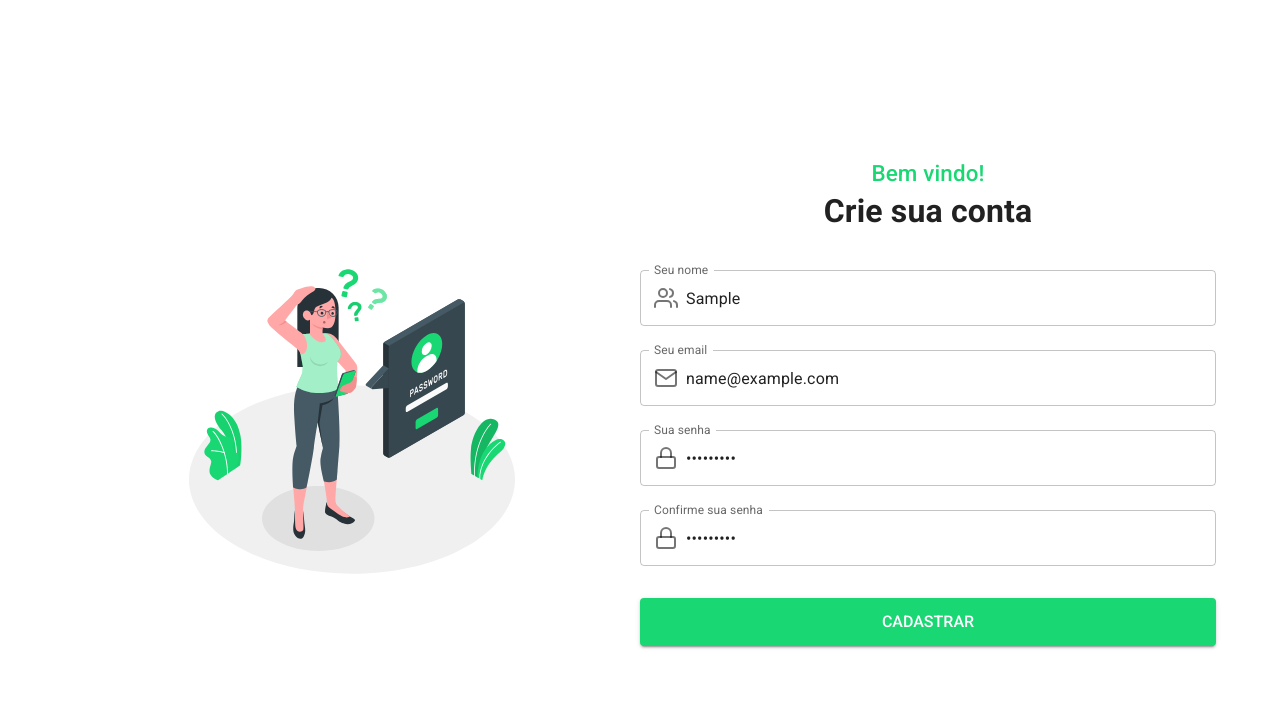
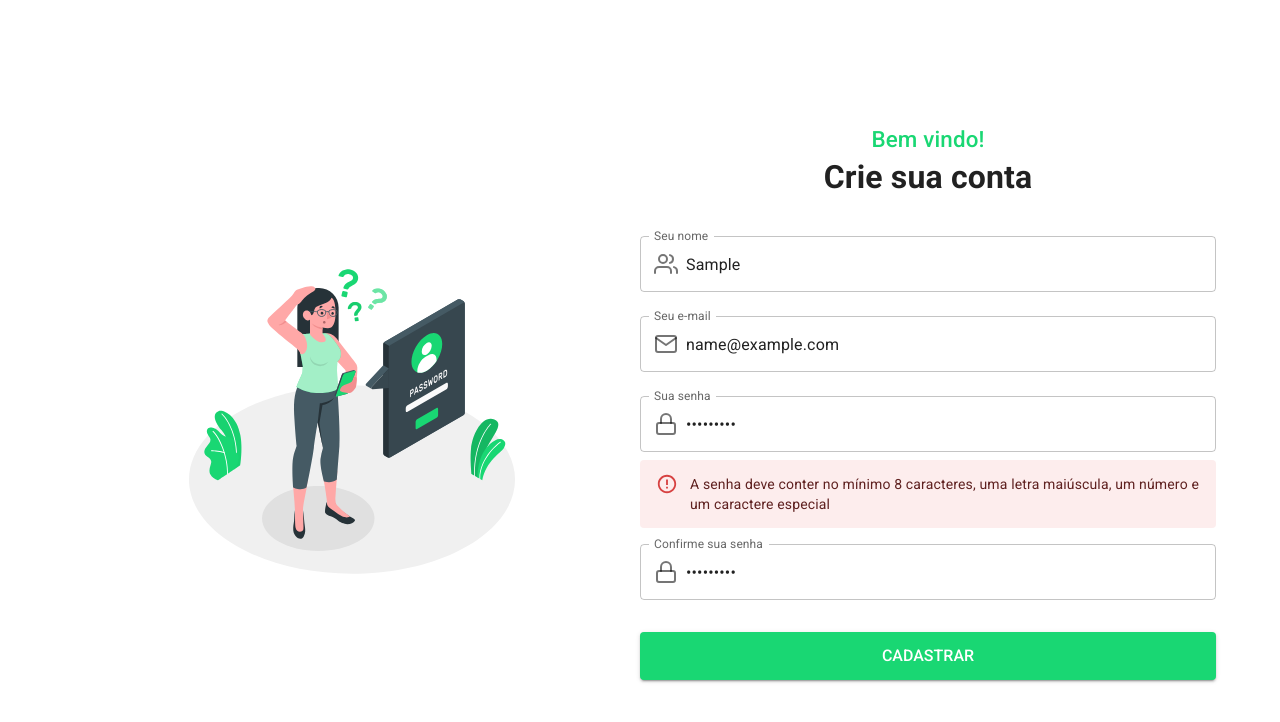
Before and after one commit to Rafaelalmendra/form-app-thagos-tecnologia-challenge-, a React (Create React App) app: page / in a window 1280 px wide. Both pictures are taken after typing "Sample", "name@example.com", "Sample123", "Sample123" into the empty fields and a click on the button "CADASTRAR". Shown: the top 722 px of the page. Built offline with nearby package versions, Linux system fonts and the light colour scheme; no server answers.

Commit message:
:sparkles: implementation of validations with Yup

```diff
--- a/db.json
+++ b/db.json
@@ -35,6 +35,72 @@
       "email": "rafael@rafael.com",
       "password": "123",
       "id": 6
+    },
+    {
+      "name": "rara",
+      "email": "",
+      "password": "",
+      "id": 7
+    },
+    {
+      "name": "rara",
+      "email": "",
+      "password": "",
+      "id": 8
+    },
+    {
+      "name": "rafael",
+      "email": "123",
+      "password": "123",
+      "id": 9
+    },
+    {
+      "name": "rafael",
+      "email": "123",
+      "password": "123",
+      "id": 10
+    },
+    {
+      "name": "",
+      "email": "",
+      "password": "",
+      "id": 11
+    },
+    {
+      "name": "",
+      "email": "",
+      "password": "",
+      "id": 12
+    },
+    {
+      "name": "",
+      "email": "",
+      "password": "",
+      "id": 13
+    },
+    {
+      "name": "",
+      "email": "",
+      "password": "",
+      "id": 14
+    },
+    {
+      "name": "",
+      "email": "",
+      "password": "",
+      "id": 15
+    },
+    {
+      "name": "rafael",
+      "email": "123",
+      "password": "1231",
+      "id": 16
+    },
+    {
+      "name": "Rafael",
+      "email": "rafael@rafael.com",
+      "password": "SlimShady21*",
+      "id": 17
     }
   ]
 }
--- a/package.json
+++ b/package.json
@@ -24,7 +24,8 @@
     "react-router-dom": "^6.2.2",
     "react-scripts": "5.0.0",
     "typescript": "^4.4.2",
-    "web-vitals": "^2.1.0"
+    "web-vitals": "^2.1.0",
+    "yup": "^0.32.11"
   },
   "devDependencies": {
     "eslint-config-prettier": "^8.5.0",
--- a/src/App.tsx
+++ b/src/App.tsx
@@ -3,7 +3,8 @@ import { ThemeProvider } from '@mui/material';
 import CssBaseline from '@mui/material/CssBaseline';
 import Container from '@mui/material/Container';
 import theme from './styles/theme';
-import Login from './pages/Login';
+import Login from './pages/login';
+import Sucess from './pages/sucess';
 
 const App = () => {
   return (
@@ -13,6 +14,7 @@ const App = () => {
         <Container>
           <Routes>
             <Route path="/" element={<Login />} />
+            <Route path="/sucess" element={<Sucess />} />
           </Routes>
         </Container>
       </ThemeProvider>
--- a/src/components/FormRegistration/index.tsx
+++ b/src/components/FormRegistration/index.tsx
@@ -1,11 +1,15 @@
+import { useNavigate } from 'react-router-dom';
 import { Formik, Form, Field } from 'formik';
 import { Users, Mail, Lock } from 'react-feather';
 import { Box, Button } from '@mui/material';
+import Alert from '@mui/material/Alert';
 import api from '../../services/api';
+import schema from '../../schema/validationRegister';
 import Input from '../Input';
 import TitleForm from '../TitleForm';
 
 const FormRegistration = () => {
+  const navigate = useNavigate();
   const onSubmit = (values: any) => {
     api
       .post('/users', {
@@ -14,7 +18,7 @@ const FormRegistration = () => {
         password: values.password,
       })
       .then(() => {
-        //redirect to login
+        navigate('/sucess');
       })
       .catch((response) => {
         console.error(response.error);
@@ -26,13 +30,15 @@ const FormRegistration = () => {
       <TitleForm />
       <Formik
         onSubmit={onSubmit}
+        validationSchema={schema}
         initialValues={{
           name: '',
           email: '',
           password: '',
           confirmPassword: '',
         }}
-        render={({ values, handleChange }) => (
+      >
+        {({ values, handleChange, errors }) => (
           <Form>
             <Field
               name="name"
@@ -42,14 +48,22 @@ const FormRegistration = () => {
               title="Seu nome"
               icon={<Users />}
             />
+            {errors.name && (
+              <Alert severity="error">
+                Nome deve conter no mínimo 2 caracteres
+              </Alert>
+            )}
             <Field
               name="email"
               onChange={handleChange}
               value={values.email}
               component={Input}
-              title="Seu email"
+              title="Seu e-mail"
               icon={<Mail />}
             />
+            {errors.email && (
+              <Alert severity="error">Digite um e-mail válido</Alert>
+            )}
             <Field
               name="password"
               onChange={handleChange}
@@ -59,6 +73,12 @@ const FormRegistration = () => {
               type="password"
               icon={<Lock />}
             />
+            {errors.password && (
+              <Alert severity="error">
+                A senha deve conter no mínimo 8 caracteres, uma letra maiúscula,
+                um número e um caractere especial
+              </Alert>
+            )}
             <Field
               name="confirmPassword"
               onChange={handleChange}
@@ -68,6 +88,9 @@ const FormRegistration = () => {
               type="password"
               icon={<Lock />}
             />
+            {errors.confirmPassword && (
+              <Alert severity="error">As senhas não coincidem</Alert>
+            )}
             <Button
               fullWidth
               variant="contained"
@@ -78,7 +101,7 @@ const FormRegistration = () => {
             </Button>
           </Form>
         )}
-      />
+      </Formik>
     </Box>
   );
 };
--- /dev/null
+++ b/src/components/ImageLogin/index.tsx
@@ -0,0 +1,20 @@
+import Image from '../../assets/images/vector-login.svg';
+import { Box } from '@mui/material';
+
+const ImageLogin = () => (
+  <Box
+    display="flex"
+    alignItems="center"
+    justifyContent="center"
+    sx={{
+      width: '100%',
+      marginTop: {
+        xs: '2rem',
+      },
+    }}
+  >
+    <img style={{ width: '60%' }} src={Image} alt="Imagem de Login" />
+  </Box>
+);
+
+export default ImageLogin;
--- a/src/pages/Login/index.tsx
+++ b/src/pages/Login/index.tsx
@@ -1,7 +1,6 @@
+import Grid from '@mui/material/Grid';
+import ImageLogin from '../../components/ImageLogin';
 import FormRegistration from '../../components/FormRegistration';
-import ImageLogin from '../../assets/images/vector-login.svg';
-import Grid from '@mui/material/Grid';
-import { Box } from '@mui/material';
 
 const Login = () => (
   <Grid
@@ -9,9 +8,10 @@ const Login = () => (
     display="flex"
     alignItems="center"
     justifyContent="center"
+    mb={5}
     columns={{ xs: 4, sm: 8, md: 12 }}
     sx={{
-      height: {
+      minHeight: {
         xs: '90vh',
         sm: '90vh',
         md: '100vh',
@@ -20,19 +20,7 @@ const Login = () => (
     }}
   >
     <Grid item xs={6}>
-      <Box
-        display="flex"
-        alignItems="center"
-        justifyContent="center"
-        sx={{
-          width: '100%',
-          marginTop: {
-            xs: '2rem',
-          },
-        }}
-      >
-        <img style={{ width: '60%' }} src={ImageLogin} alt="Imagem de Login" />
-      </Box>
+      <ImageLogin />
     </Grid>
     <Grid item xs={6}>
       <FormRegistration />
--- /dev/null
+++ b/src/pages/sucess/index.tsx
@@ -0,0 +1,3 @@
+const Sucess = () => <h1>sucesso</h1>;
+
+export default Sucess;
--- /dev/null
+++ b/src/schema/validationRegister.ts
@@ -0,0 +1,18 @@
+import * as yup from 'yup';
+
+const schema = yup.object().shape({
+  name: yup.string().min(2).required(),
+  email: yup.string().email().required(),
+  password: yup
+    .string()
+    .matches(
+      /^(?=.*[a-z])(?=.*[A-Z])(?=.*\d)(?=.*[@$!%*?&])[A-Za-z\d@$!%*?&]{8,}$/
+    )
+    .required(),
+  confirmPassword: yup
+    .string()
+    .oneOf([yup.ref('password'), null])
+    .required(),
+});
+
+export default schema;
```
Also changed, not shown: 1 other file (tests, documents, lock files or other folders).
